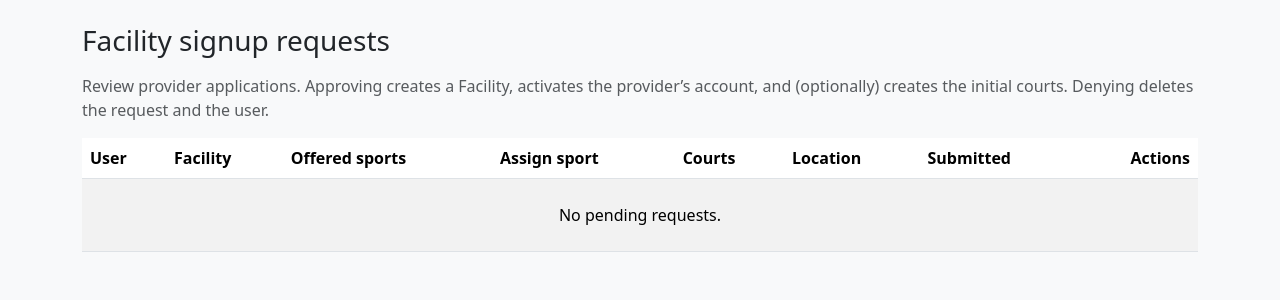
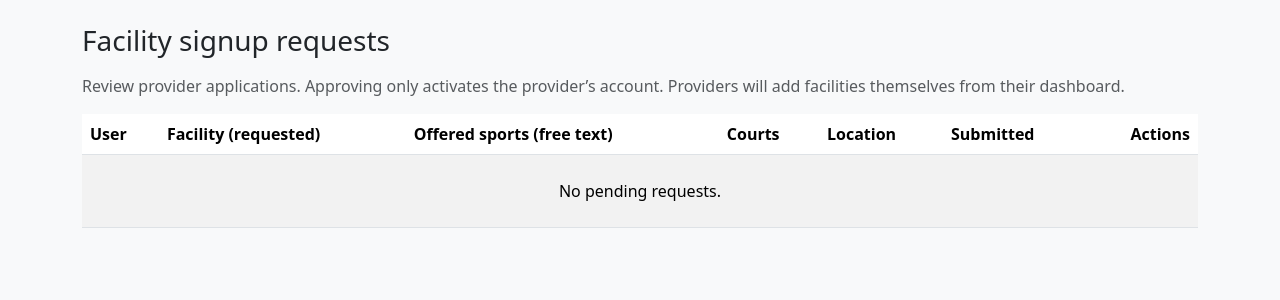
Before and after one commit to DixieBloom1/sports-reservation, a Django app: page /admin/requests/ in a window 1280 px wide. Shown: the part 56-356 px from the top of the page. Run offline with Django 5.2, Linux system fonts and the light colour scheme; a user stored in the database is signed in; data comes from the database, SQL or seed files in the repository; data that the repository does not hold is empty.

Commit message:
Bugfix for initial facility creation

```diff
--- a/mysite/images/templates/account/login.html
+++ b/mysite/images/templates/account/login.html
@@ -4,7 +4,7 @@
 <div class="auth-wrapper">
   <div class="auth-card p-4 p-md-5">
     <div class="mb-4 text-center">
-      <span class="brand-badge"><i class="bi bi-joystick"></i> Sports Reservation</span>
+      <span class="brand-badge"><i class="bi bi-joystick"></i>Sports Reservation</span>
       <h2 class="mt-3 mb-1">Welcome back</h2>
       <p class="text-secondary mb-0">Sign in to manage your bookings</p>
     </div>
--- a/mysite/images/templates/account/register.html
+++ b/mysite/images/templates/account/register.html
@@ -4,7 +4,7 @@
 <div class="auth-wrapper">
   <div class="auth-card p-4 p-md-5">
     <div class="mb-4 text-center">
-      <span class="brand-badge"><i class="bi bi-stars"></i> Join us</span>
+      <span class="brand-badge"><i class="bi bi-stars"></i>Sports Reservation</span>
       <h2 class="mt-3 mb-1">Create your account</h2>
       <p class="text-secondary mb-0">Book facilities in a few clicks</p>
     </div>
--- a/mysite/images/templates/admin_facility/requests.html
+++ b/mysite/images/templates/admin_facility/requests.html
@@ -2,15 +2,17 @@
 {% block content %}
 <h3 class="mb-3">Facility signup requests</h3>
 
-<p class="text-muted">Review provider applications. Approving creates a Facility, activates the provider’s account, and (optionally) creates the initial courts. Denying deletes the request and the user.</p>
+<p class="text-muted">
+  Review provider applications. Approving only activates the provider’s account.
+  Providers will add facilities themselves from their dashboard.
+</p>
 
 <table class="table table-striped align-middle">
   <thead>
     <tr>
       <th>User</th>
-      <th>Facility</th>
-      <th>Offered sports</th>
-      <th>Assign sport</th>
+      <th>Facility (requested)</th>
+      <th>Offered sports (free text)</th>
       <th>Courts</th>
       <th>Location</th>
       <th>Submitted</th>
@@ -26,24 +28,22 @@
         </td>
         <td><strong>{{ r.facility_name }}</strong></td>
         <td>{{ r.offered_sports_text }}</td>
-        <td style="min-width:240px">
-          <form action="{% url 'facility_request_approve' r.id %}" method="post" class="d-flex gap-2">
-            {% csrf_token %}
-            <button class="btn btn-sm btn-success">Approve</button>
-          </form>
-        </td>
         <td>{{ r.num_courts }}</td>
         <td>{{ r.location }}</td>
         <td>{{ r.created_at|date:"Y-m-d H:i" }}</td>
         <td class="text-end">
-          <form action="{% url 'facility_request_deny' r.id %}" method="post" class="d-inline">
+          <form action="{% url 'facility_request_approve' r.id %}" method="post" class="d-inline">
+            {% csrf_token %}
+            <button class="btn btn-sm btn-success">Approve</button>
+          </form>
+          <form action="{% url 'facility_request_deny' r.id %}" method="post" class="d-inline ms-1">
             {% csrf_token %}
             <button class="btn btn-sm btn-outline-danger">Deny</button>
           </form>
         </td>
       </tr>
     {% empty %}
-      <tr><td colspan="8" class="text-center py-4">No pending requests.</td></tr>
+      <tr><td colspan="7" class="text-center py-4">No pending requests.</td></tr>
     {% endfor %}
   </tbody>
 </table>
--- a/mysite/images/views.py
+++ b/mysite/images/views.py
@@ -228,47 +228,34 @@ def provider_register_view(request):
 
 @staff_member_required
 def facility_requests_list(request):
-    """List all pending provider signup requests for admin review."""
-    pending = (
-        FacilitySignupRequest.objects
-        .filter(status="pending")
-        .select_related("user")
-        .order_by("created_at")
-    )
-    return render(
-        request,
-        "admin_facility/requests.html",
-        {"pending": pending},
-    )
+    pending = (FacilitySignupRequest.objects
+               .filter(status="pending")
+               .select_related("user")
+               .order_by("created_at"))
+    return render(request, "admin_facility/requests.html", {"pending": pending})
 
 
 
 @staff_member_required
 @require_POST
 def facility_request_approve(request, pk):
+    """Approve a provider request: activate the user and mark request approved.
+    No Facility is created here; providers must add facilities themselves."""
     req = get_object_or_404(FacilitySignupRequest, pk=pk, status="pending")
+
     with transaction.atomic():
-        facility = Facility.objects.create(
-            owner=req.user,
-            name=req.facility_name,
-            location=req.location,
-            description=req.description,
-            slot_length_minutes=60,
-            open_time=req.open_time,
-            close_time=req.close_time,
-            base_price=0,
-        )
-        for i in range(1, max(0, int(req.num_courts)) + 1):
-            Court.objects.create(facility=facility, name=f"Court {i}")
+        user = req.user
+        user.is_active = True
+        user.save()
 
-        req.user.is_active = True
-        req.user.save()
         req.status = "approved"
         req.save()
 
-    messages.success(request, f"Approved '{req.user.username}'. Facility '{facility.name}' created.")
+    messages.success(
+        request,
+        f"Approved '{user.username}'. They can now sign in and add their facilities."
+    )
     return redirect("facility_requests")
-
 
 @staff_member_required
 @require_POST
```
